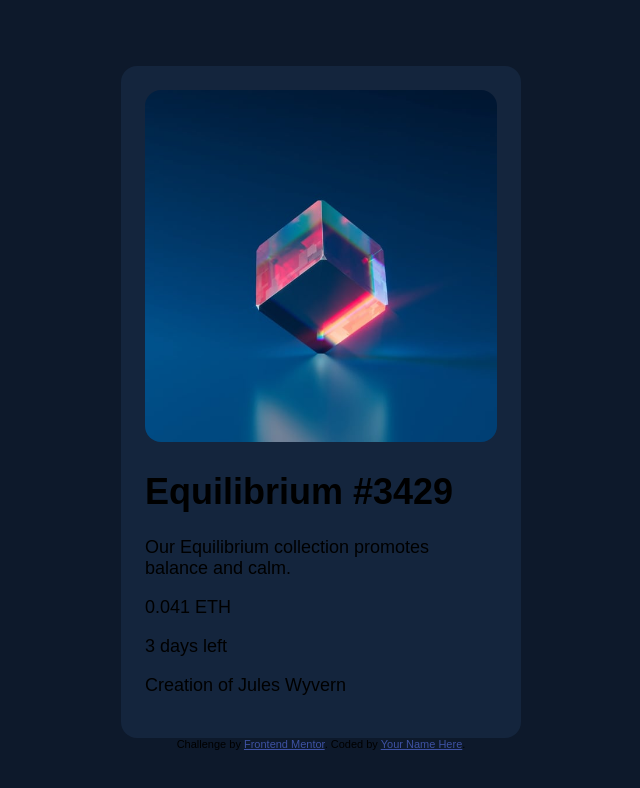
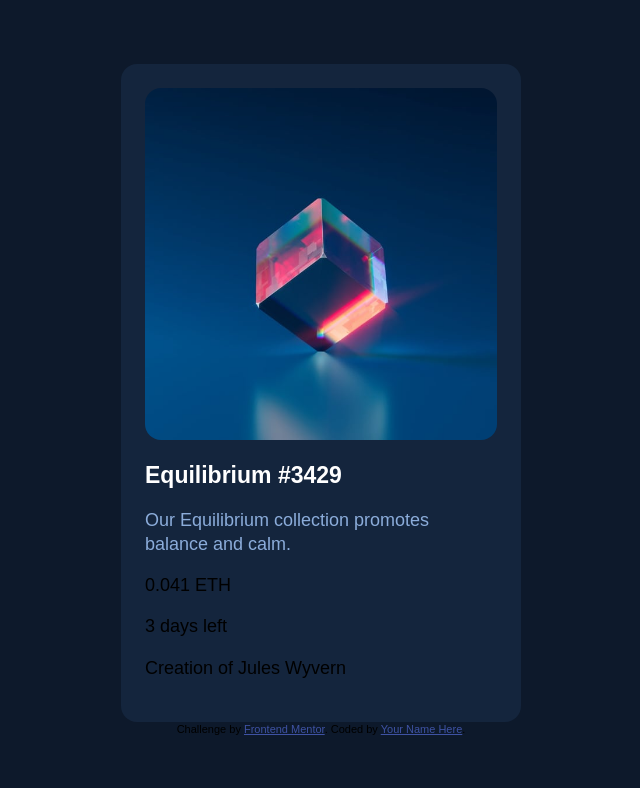
Before and after one commit to pojerm/nft-preview-card-component-main, a website built with Parcel: page index.html in a window 1280 px wide. Shown: the whole page, without its empty margins (319-959 px from the left). Built offline with nearby package versions, Linux system fonts and the light colour scheme; a web font is replaced by a local one.

Commit message:
dodao sam resetove i box-sizing koje sam zaboravio ranije

```diff
--- a/src/scss/card.scss
+++ b/src/scss/card.scss
@@ -5,9 +5,25 @@
     border-radius: 16px;
 
 
+
+
     &__image {
         background-size: cover;
         width: 100%;
         border-radius: 16px;
     }
+    &__title {
+        font-size: 23px;
+        color: $white;
+    }
+    &__text {
+        color: $soft-blue;
+
+    }
+    &__stat {
+
+    }
+    &__author {
+
+    }
 }
--- a/src/scss/globals.scss
+++ b/src/scss/globals.scss
@@ -1,10 +1,19 @@
 @import url('https://fonts.google.com/specimen/Outfit');
 
-* {
+html {
+  font-size: 62.5%;
   box-sizing: border-box;
+}
+*, *::before, *::after {
+  box-sizing: inherit;
+
 }
 
 body {
+  margin: 0;
+  padding: 0;
+  line-height: 1.3;
+  // resetovi koje je trebalo ranije dodati
   display: flex;
   flex-flow: column;
   font-size: 18px;
```
Also changed, not shown: index.html (+1 -0 lines), dist/index.html, dist/index.js, 3 other files.
